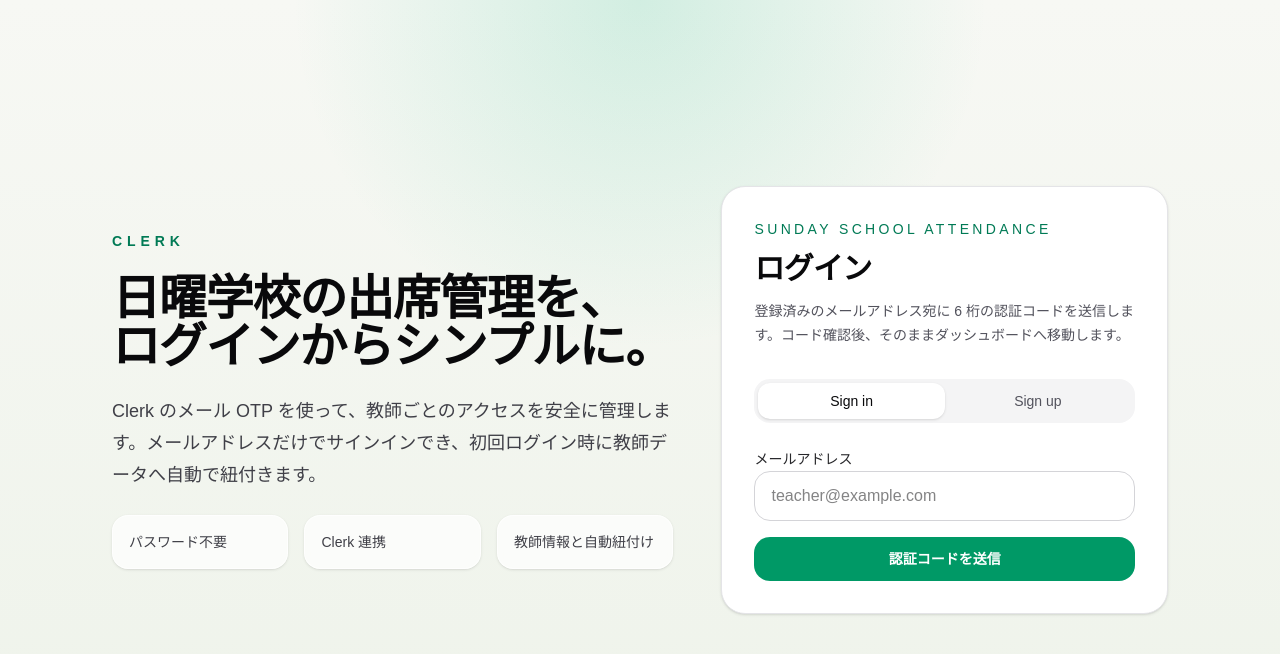
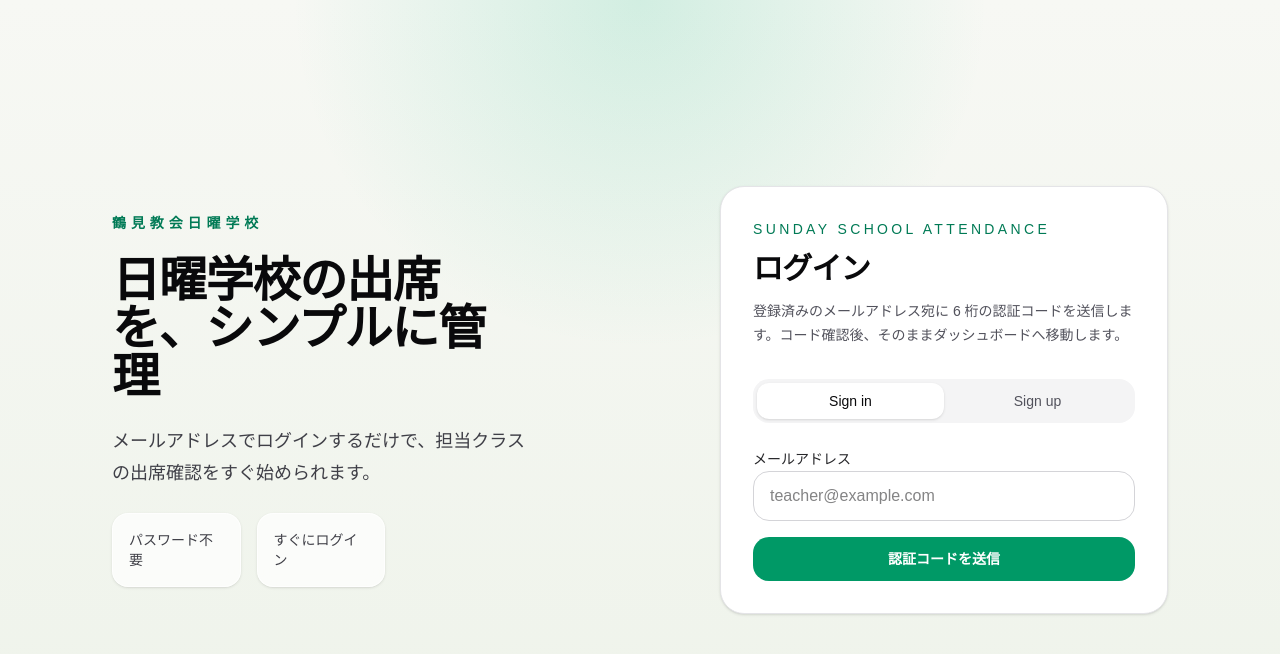
Before and after one commit to Seri-92/sunday-school-attendance, a Next.js app: page / in a window 1280 px wide. Shown: the top 654 px of the page. Built offline with nearby package versions, Linux system fonts and the light colour scheme; no server answers.

Commit message:
トップページの文言を利用者向けに整理

```diff
--- a/src/app/page.tsx
+++ b/src/app/page.tsx
@@ -16,23 +16,20 @@ export default async function Home() {
       <main className="mx-auto flex min-h-screen w-full max-w-6xl flex-col justify-center gap-12 px-6 py-16 lg:flex-row lg:items-center lg:px-12">
         <section className="max-w-xl space-y-6">
           <p className="text-sm font-semibold uppercase tracking-[0.35em] text-emerald-700">
-            Clerk
+            鶴見教会日曜学校
           </p>
           <h1 className="text-5xl font-semibold tracking-tight text-zinc-950">
-            日曜学校の出席管理を、ログインからシンプルに。
+            日曜学校の出席を、シンプルに管理
           </h1>
           <p className="text-lg leading-8 text-zinc-700">
-            Clerk のメール OTP を使って、教師ごとのアクセスを安全に管理します。メールアドレスだけでサインインでき、初回ログイン時に教師データへ自動で紐付きます。
+            メールアドレスでログインするだけで、担当クラスの出席確認をすぐ始められます。
           </p>
           <div className="grid gap-4 text-sm text-zinc-700 sm:grid-cols-3">
             <div className="rounded-2xl border border-white/70 bg-white/70 p-4 shadow-sm backdrop-blur">
               パスワード不要
             </div>
             <div className="rounded-2xl border border-white/70 bg-white/70 p-4 shadow-sm backdrop-blur">
-              Clerk 連携
-            </div>
-            <div className="rounded-2xl border border-white/70 bg-white/70 p-4 shadow-sm backdrop-blur">
-              教師情報と自動紐付け
+              すぐにログイン
             </div>
           </div>
         </section>
```
